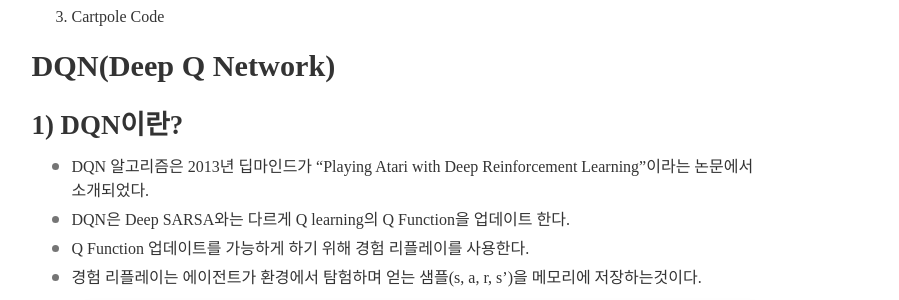
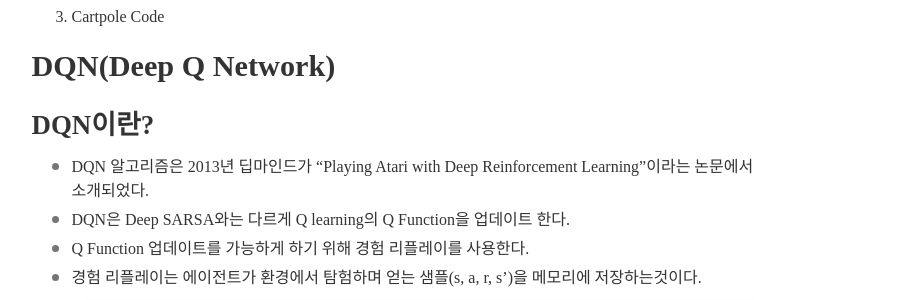
Before and after one commit to TAVE-6th-RLstudy/TAVE-6th-RLstudy.github.io, a Jekyll site: the page built from _posts/2020-09-07-Reinforcement_Learning6.md, in a window 1280 px wide and 900 px high, scrolled down 317 px. Shown: the part 150-450 px from the top of the window, without its empty margins (220-1119 px from the left). Built offline with Jekyll 4.4.1, drawn with Linux system fonts in a browser that asks for light colours; nearby versions of some CDN libraries; some web fonts are replaced; comment, search, counter and statistics services are not loaded.

Commit message:
edit typo

```diff
--- a/_posts/2020-09-07-Reinforcement_Learning6.md
+++ b/_posts/2020-09-07-Reinforcement_Learning6.md
@@ -20,7 +20,7 @@ priority: 1.0
 
 # DQN(Deep Q Network)
 
-## 1) DQN이란?
+## DQN이란?
 
 - DQN 알고리즘은 2013년 딥마인드가 “Playing Atari with Deep Reinforcement Learning”이라는 논문에서 소개되었다.
 - DQN은 Deep SARSA와는 다르게 Q learning의 Q Function을 업데이트 한다.
```
